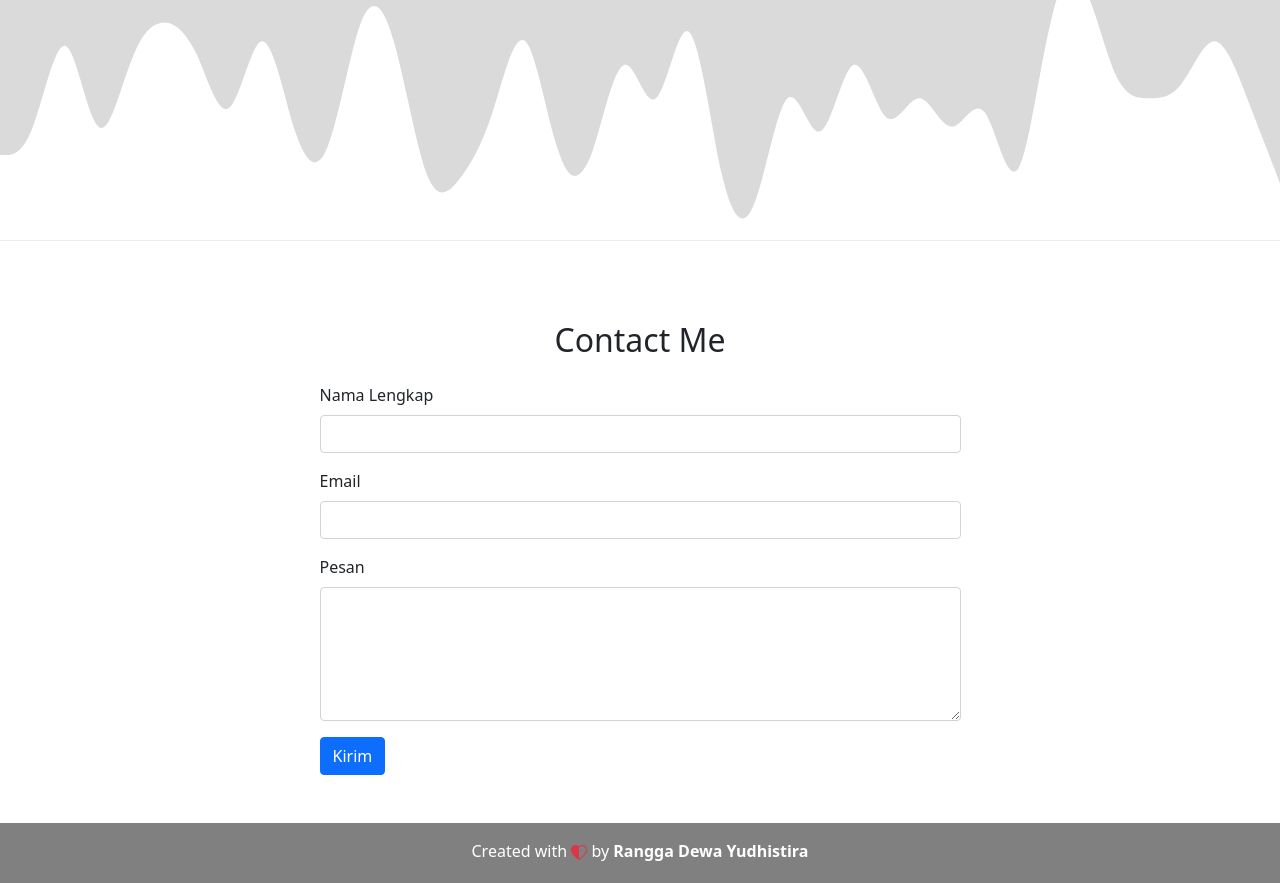
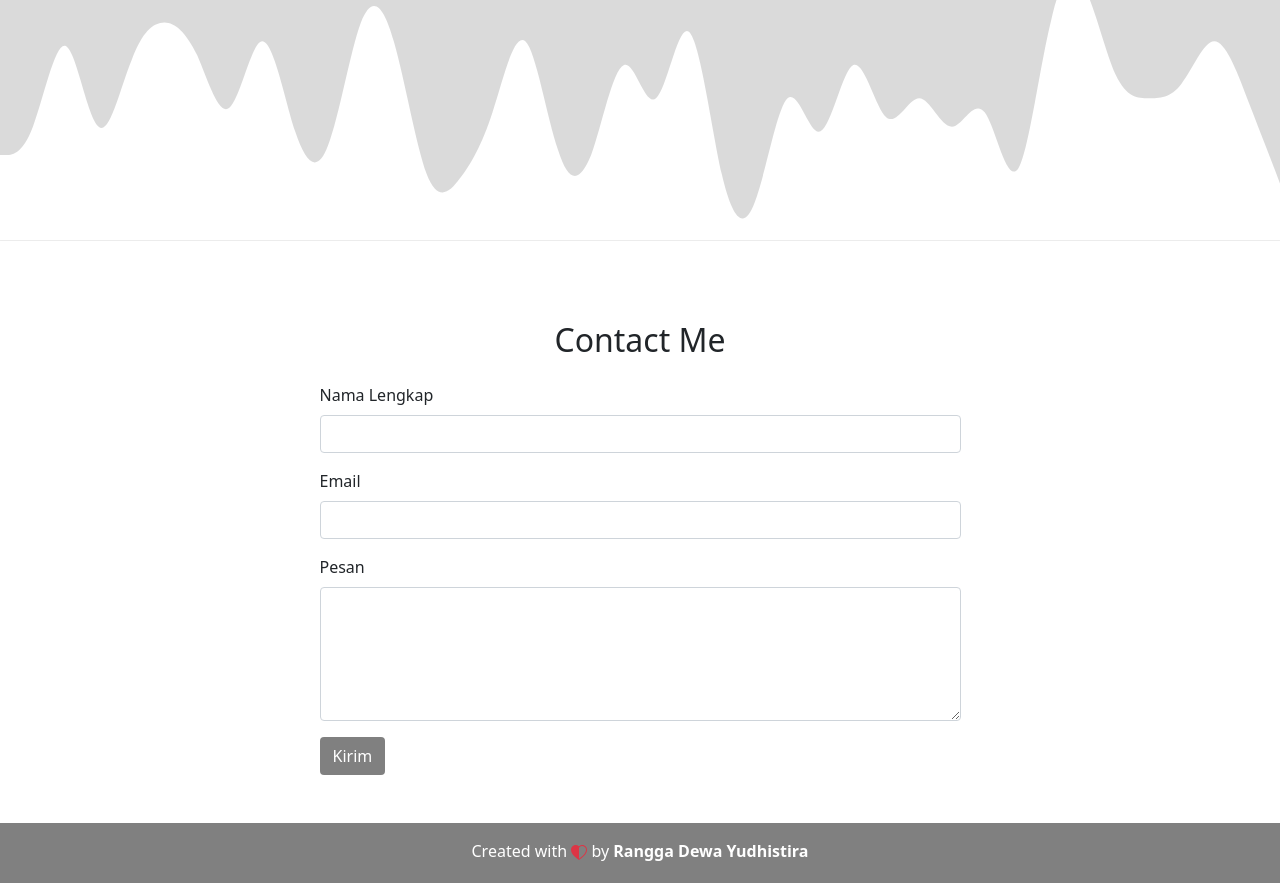
Before and after one commit to ranggadeway/ranggadewa.github.io, a plain HTML site: page index.html in a window 1280 px wide. Shown: the part 2293-3176 px from the top of the page. Drawn offline with nearby package versions, Linux system fonts and the light colour scheme.

Commit message:
mengubah website

```diff
--- a/index.html
+++ b/index.html
@@ -161,7 +161,7 @@
                 <label for="pesan" class="form-label">Pesan</label>
                 <textarea class="form-control" id="pesan" rows="5"></textarea>
               </div>
-              <button type="submit" class="btn btn-primary mb-5">Kirim</button>
+              <button type="submit" class="btn mb-5" style="color: #fff; background-color: #808080">Kirim</button>
             </form>
           </div>
         </div>
```
